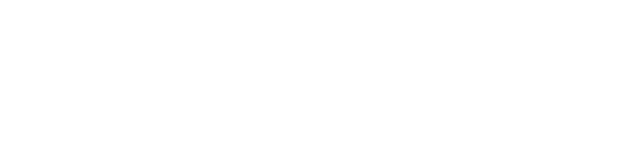
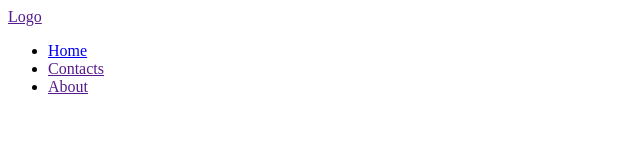
Before and after one commit to nicothin/frontepic-git, a plain HTML site: page index.html in a window 1280 px wide. Shown: the whole page, without its empty margins (0-640 px from the left). Drawn offline with Linux system fonts and the light colour scheme.

Commit message:
Добавил шапку сайта

```diff
--- a/index.html
+++ b/index.html
@@ -6,5 +6,18 @@
 </head>
 <body>
 
+  <header class="page-header">
+    <div class="page-header__inner">
+      <a href="" class="logo  page-header__logo">Logo</a>
+      <nav class="main-nav  page-header__nav">
+        <ul class="main-nav__list">
+          <li class="main-nav__item"><a href="index.html">Home</a></li>
+          <li class="main-nav__item"><a href="">Contacts</a></li>
+          <li class="main-nav__item"><a href="">About</a></li>
+        </ul>
+      </nav>
+    </div>
+  </header>
+
 </body>
 </html>
```
